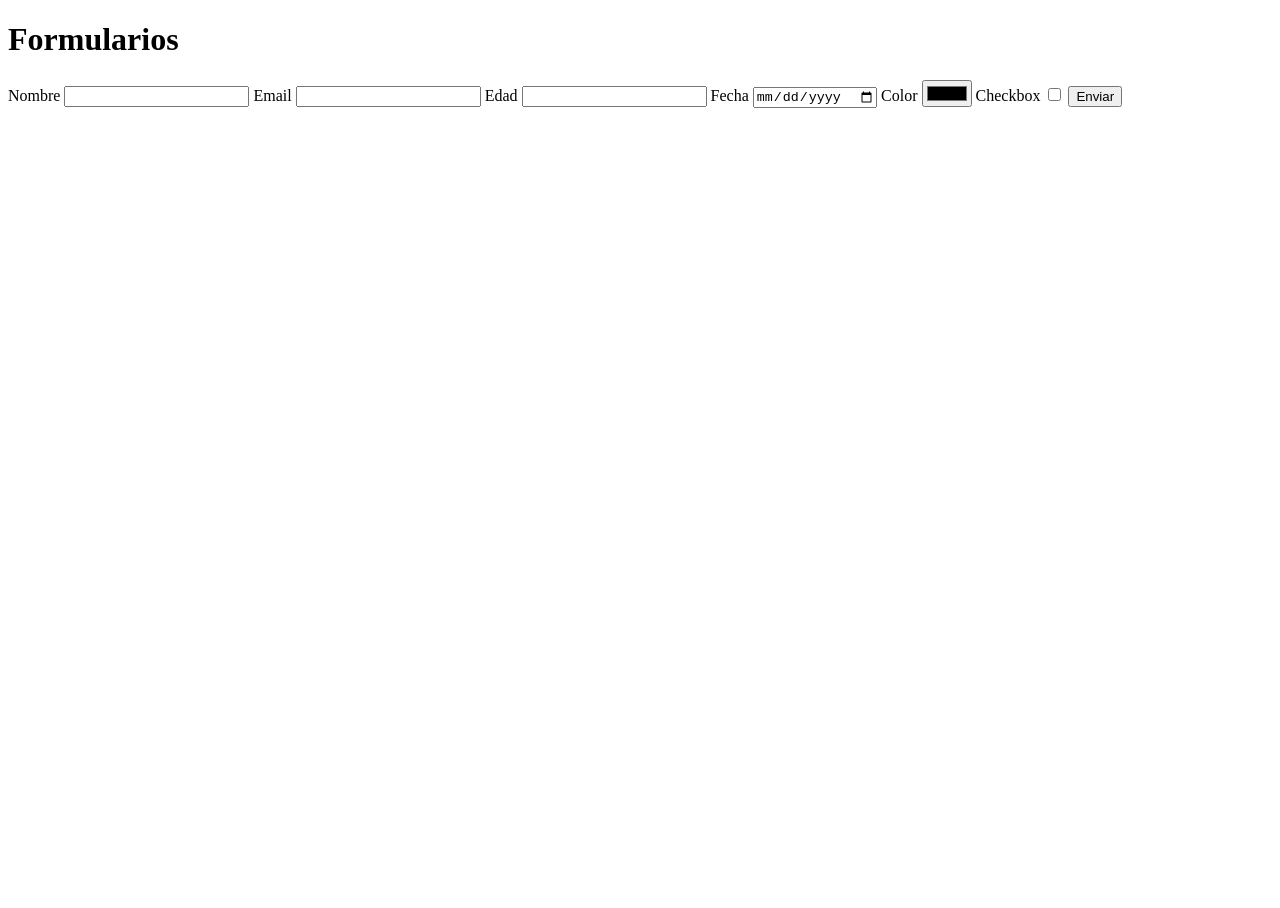
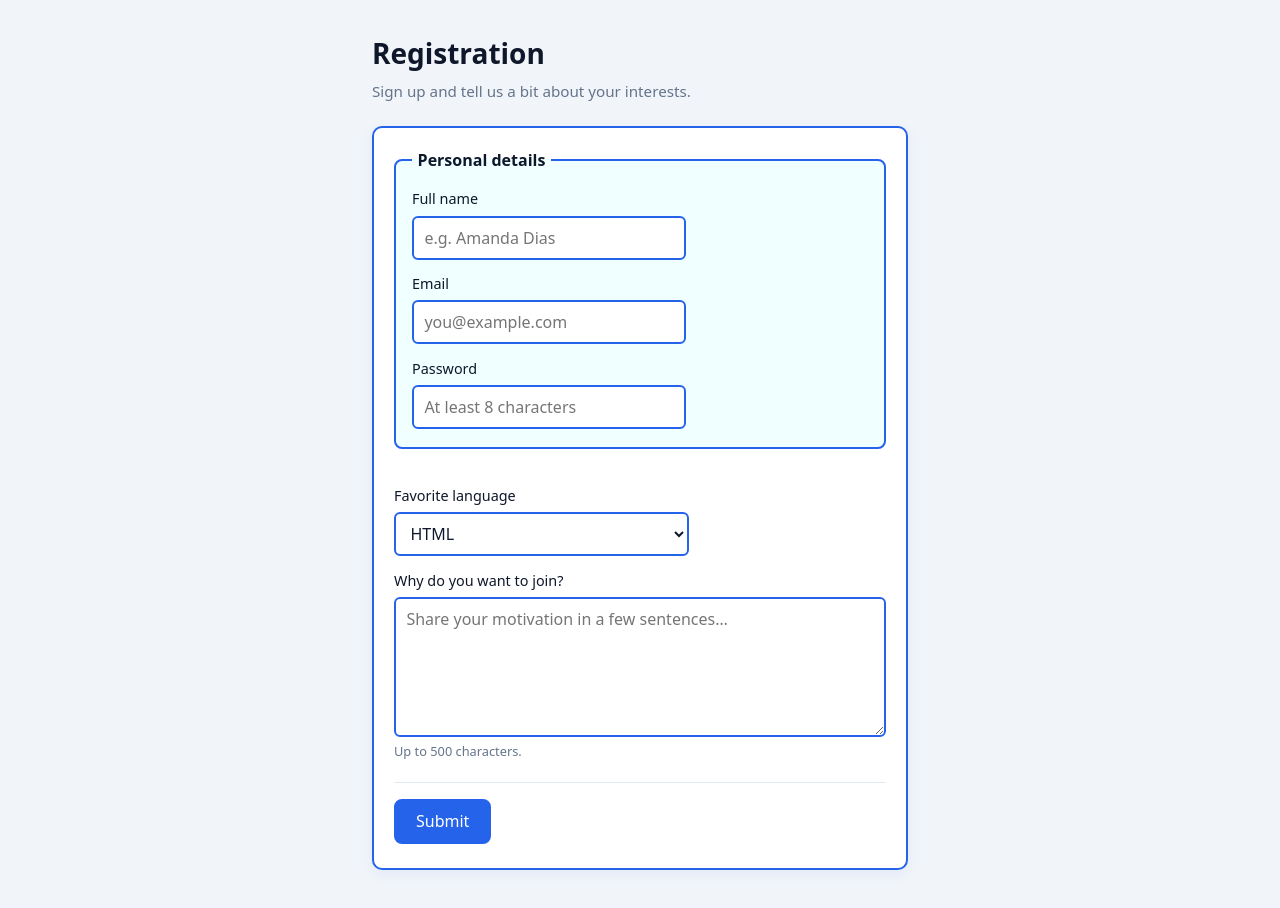
Before and after one commit to rikrd19/DAW6-DESARROLLO-WEB-ENTORNO-CLIENTE, a plain HTML site: page Practica12-formularios/index.html in a window 1280 px wide. Before the commit the page ends 800 px from the top, so only its background shows below. Drawn offline with Linux system fonts and the light colour scheme.

Commit message:
feat(Practica12): formualario de validacion completo con validacion CSS y JS

```diff
--- a/Practica12-formularios/index.html
+++ b/Practica12-formularios/index.html
@@ -3,25 +3,85 @@
 <head>
     <meta charset="UTF-8">
     <meta name="viewport" content="width=device-width, initial-scale=1.0">
-    <title>Document</title>
+    <title>Practice 12 — Registration form</title>
+    <link rel="stylesheet" href="style.css">
 </head>
 <body>
-    <h1>Formularios</h1>
-    <form action="">
-        <label for="nombre">Nombre</label>
-        <input type="text" id="nombre" name="nombre">
-        <label for="email">Email</label>
-        <input type="email" id="email" name="email">
-        <label for="edad">Edad</label>
-        <input type="number" id="edad" name="edad">
-        <label for="fecha">Fecha</label>
-        <input type="date" id="fecha" name="fecha">
-        <label for="color">Color</label>
-        <input type="color" id="color" name="color">
-        <label for="checkbox">Checkbox</label>
-        <input type="checkbox" id="checkbox" name="checkbox">
-        <button type="submit">Enviar</button>
-    </form>
+    <main class="page">
+        <h1>Registration</h1>
+        <p class="intro">Sign up and tell us a bit about your interests.</p>
+
+        <form id="registration-form" action="procesar.php" method="post">
+            <fieldset class="form-section">
+                <legend>Personal details</legend>
+
+                <label for="full-name">Full name</label>
+                <input
+                    type="text"
+                    id="full-name"
+                    name="full_name"
+                    placeholder="e.g. Amanda Dias"
+                    required
+                    minlength="2"
+                    maxlength="80"
+                    pattern="[A-Za-zÀ-ÖØ-öø-ÿñÑ][A-Za-zÀ-ÖØ-öø-ÿñÑ\s'.-]*"
+                    title="Use letters only (accents allowed), with optional spaces, hyphens or apostrophes."
+                    autocomplete="name"
+                >
+
+                <label for="email">Email</label>
+                <input
+                    type="email"
+                    id="email"
+                    name="email"
+                    placeholder="you@example.com"
+                    required
+                    autocomplete="email"
+                >
+
+                <label for="password">Password</label>
+                <input
+                    type="password"
+                    id="password"
+                    name="password"
+                    placeholder="At least 8 characters"
+                    autocomplete="new-password"
+                >
+            </fieldset>
+
+            <div class="form-block">
+                <label for="favorite-language">Favorite language</label>
+                <select id="favorite-language" name="favorite_language">
+                    <option value="html">HTML</option>
+                    <option value="js">JavaScript</option>
+                    <option value="python">Python</option>
+                    <option value="java">Java</option>
+                    <option value="c++">C++</option>
+                    <option value="c#">C#</option>
+                    <option value="php">PHP</option>
+                    <option value="ruby">Ruby</option>
+                    <option value="swift">Swift</option>
+                    <option value="kotlin">Kotlin</option>
+                    <option value="dart">Dart</option>
+                </select>
+
+                <label for="motivation">Why do you want to join?</label>
+                <textarea
+                    id="motivation"
+                    name="motivation"
+                    rows="5"
+                    cols="40"
+                    maxlength="500"
+                    placeholder="Share your motivation in a few sentences…"
+                ></textarea>
+                <p class="hint">Up to 500 characters.</p>
+            </div>
+
+            <div class="form-actions">
+                <button type="submit" class="btn btn--primary">Submit</button>
+            </div>
+        </form>
+    </main>
     <script src="script.js"></script>
 </body>
 </html>
--- a/Practica12-formularios/script.js
+++ b/Practica12-formularios/script.js
@@ -0,0 +1,40 @@
+/**
+ * Client-side checks only — server must validate again in production.
+ */
+(function () {
+    "use strict";
+
+    var form = document.getElementById("registration-form");
+    if (!form) return;
+
+    form.addEventListener("submit", function (event) {
+        var passwordInput = document.getElementById("password");
+        var password = passwordInput ? passwordInput.value : "";
+
+        if (password.length < 8) {
+            event.preventDefault();
+            alert("Password must be at least 8 characters long.");
+            return;
+        }
+
+        event.preventDefault();
+
+        var name = document.getElementById("full-name").value.trim();
+        var email = document.getElementById("email").value.trim();
+        var languageSelect = document.getElementById("favorite-language");
+        var language =
+            languageSelect.options[languageSelect.selectedIndex].text;
+        var motivation = document.getElementById("motivation").value.trim();
+
+        console.log(
+            "Welcome, " +
+                name +
+                "! Thanks for registering with " +
+                email +
+                ". Favorite language: " +
+                language +
+                ". Motivation: " +
+                (motivation || "(not provided)")
+        );
+    });
+})();
--- /dev/null
+++ b/Practica12-formularios/style.css
@@ -0,0 +1,142 @@
+/* Practice 12 — simple layout and accent-aligned borders */
+
+:root {
+    --accent: #2563eb;
+    --accent-hover: #1d4ed8;
+    --border: #2563eb;
+    --surface: #ffffff;
+    --text: #0f172a;
+    --muted: #64748b;
+}
+
+*,
+*::before,
+*::after {
+    box-sizing: border-box;
+}
+
+body {
+    margin: 0;
+    min-height: 100vh;
+    font-family: system-ui, -apple-system, "Segoe UI", Roboto, Ubuntu, sans-serif;
+    color: var(--text);
+    background: #f1f5f9;
+    line-height: 1.5;
+}
+
+.page {
+    max-width: 36rem;
+    margin: 0 auto;
+    padding: 2rem 1.25rem 3rem;
+}
+
+h1 {
+    margin: 0 0 0.35rem;
+    font-size: 1.75rem;
+}
+
+.intro {
+    margin: 0 0 1.5rem;
+    color: var(--muted);
+    font-size: 0.95rem;
+}
+
+form {
+    background: var(--surface);
+    padding: 1.25rem 1.25rem 1.5rem;
+    border-radius: 10px;
+    border: 2px solid var(--border);
+    box-shadow: 0 4px 14px rgba(37, 99, 235, 0.08);
+}
+
+.form-section {
+    margin: 0 0 1.25rem;
+    padding: 1rem 1rem 1.1rem;
+    border: 2px solid var(--border);
+    border-radius: 8px;
+    background: azure;
+}
+
+.form-block {
+    margin: 0 0 1.25rem;
+    padding: 1rem 0 0;
+}
+
+legend {
+    padding: 0 0.35rem;
+    font-weight: 600;
+    color: var(--text);
+}
+
+label {
+    display: block;
+    margin-top: 0.85rem;
+    margin-bottom: 0.35rem;
+    font-weight: 500;
+    font-size: 0.9rem;
+}
+
+label:first-of-type {
+    margin-top: 0;
+}
+
+input[type="text"],
+input[type="email"],
+input[type="password"],
+select,
+textarea {
+    display: block;
+    width: 60%;
+    max-width: 100%;
+    padding: 0.5rem 0.65rem;
+    font: inherit;
+    color: var(--text);
+    background: var(--surface);
+    border: 2px solid var(--border);
+    border-radius: 6px;
+}
+
+textarea {
+    width: 100%;
+    min-height: 6rem;
+    resize: vertical;
+}
+
+input:focus,
+select:focus,
+textarea:focus {
+    outline: 2px solid rgba(37, 99, 235, 0.35);
+    outline-offset: 2px;
+}
+
+.hint {
+    margin: 0.35rem 0 0;
+    font-size: 0.8rem;
+    color: var(--muted);
+}
+
+.form-actions {
+    margin-top: 1.25rem;
+    padding-top: 1rem;
+    border-top: 1px solid #e2e8f0;
+}
+
+.btn {
+    font: inherit;
+    cursor: pointer;
+    border-radius: 8px;
+    padding: 0.55rem 1.25rem;
+    border: 2px solid var(--border);
+    transition: background 0.15s ease, color 0.15s ease;
+}
+
+.btn--primary {
+    background: var(--accent);
+    color: #fff;
+    border-color: var(--accent);
+}
+
+.btn--primary:hover {
+    background: var(--accent-hover);
+    border-color: var(--accent-hover);
+}
```
